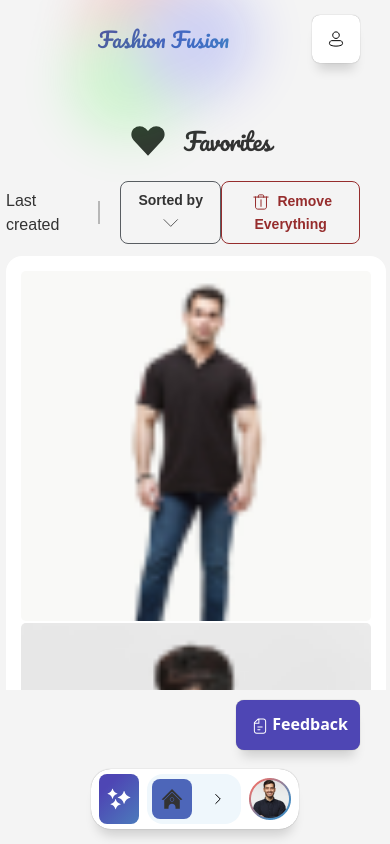
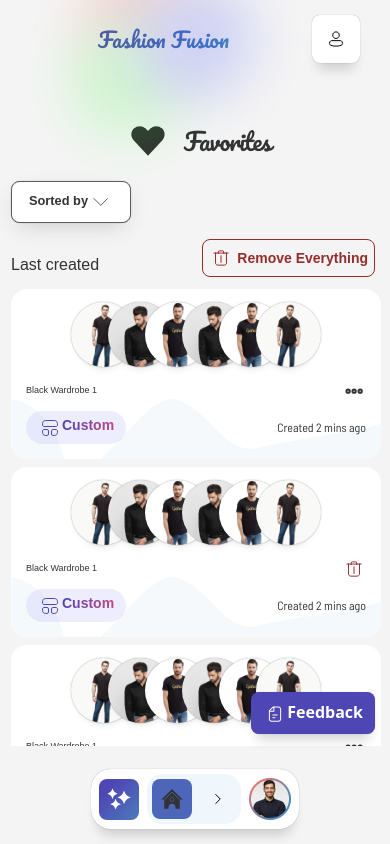
Before and after one commit to HIRATOQEER/FashionFusion, a React (Create React App) app: page / in a window 390 px wide. Built offline with nearby package versions, Linux system fonts and the light colour scheme; a web font is replaced by a local one.

Commit message:
my Wardrobe and wardrobe one page is responsive

```diff
--- a/src/components/Modals/RenameWardrobeModal.js
+++ b/src/components/Modals/RenameWardrobeModal.js
@@ -32,7 +32,7 @@ const RenameWardrobeModal = (props) => {
             className="renameWrb"
           />
         </Modal.Body>
-        <Modal.Footer className="border-0">
+        <Modal.Footer className="border-0 d-flex align-items-center">
           <Button onClick={props.onHide} className="btnrgtn">
             Cancel
           </Button>
--- a/src/components/Sidebar/UserSideBar.js
+++ b/src/components/Sidebar/UserSideBar.js
@@ -56,7 +56,7 @@ const UserSideBar = () => {
     <>
       <div className="UserSidebar">
         <Navbar>
-          <ul className="p-0 m-0 d-flex flex-row flex-lg-column gap-lg-4 gap-3">
+          <ul className="p-0 m-0 d-flex align-items-center flex-row flex-lg-column gap-lg-4 gap-3">
             <li className="firstUr">
               <Link to="#" className="me-0">
                 <img src="/images/white-star-Group.svg" alt="icon" />
--- a/src/components/favoriteProducts/FvrtProductBox.js
+++ b/src/components/favoriteProducts/FvrtProductBox.js
@@ -10,7 +10,7 @@ const FvrtProductBox = () => {
     <>
       <div className="FvrtProductBox">
         <SortedBy />
-        <Row className="p-0 m-0">
+        <Row className="p-0 m-0 g-3">
           <Col md={6}>
             <FavoriteProductCard />
           </Col>
--- a/src/components/home/HomeBox.js
+++ b/src/components/home/HomeBox.js
@@ -17,43 +17,43 @@ const HomeBox = () => {
           <Row className="g-3 me-0">
             <Col xs={12} md={6} xl={3} lg={4}>
               <div className="HomeCard">
-                <Row className="g-1 mb-4">
-                  <Col md={4}>
+                <Row className="g-1 mb-4 justify-content-center justify-content-md-start">
+                  <Col md={4} className="mblCol">
                     <img
                       className="SmlProduct"
                       src="/images/home-card-img-1.png"
                       alt="product"
                     />
                   </Col>
-                  <Col md={4}>
+                  <Col md={4} className="mblCol">
                     <img
                       className="SmlProduct"
                       src="/images/home-card-img-2.png"
                       alt="product"
                     />
                   </Col>
-                  <Col md={4}>
+                  <Col md={4} className="mblCol">
                     <img
                       className="SmlProduct"
                       src="/images/home-card-img-3.png"
                       alt="product"
                     />
                   </Col>
-                  <Col md={4}>
+                  <Col md={4} className="mblCol">
                     <img
                       className="SmlProduct"
                       src="/images/home-card-img-2.png"
                       alt="product"
                     />
                   </Col>
-                  <Col md={4}>
+                  <Col md={4} className="mblCol">
                     <img
                       className="SmlProduct"
                       src="/images/home-card-img-3.png"
                       alt="product"
                     />
                   </Col>
-                  <Col md={4}>
+                  <Col md={4} className="mblCol">
                     <img
                       className="SmlProduct"
                       src="/images/home-card-img-1.png"
@@ -96,43 +96,43 @@ const HomeBox = () => {
             </Col>
             <Col xs={12} md={6} xl={3} lg={4}>
               <div className="HomeCard">
-                <Row className="g-1 mb-4">
-                  <Col md={4}>
+                <Row className="g-1 mb-4 justify-content-center justify-content-md-start">
+                  <Col md={4} className="mblCol">
                     <img
                       className="SmlProduct"
                       src="/images/home-card-img-1.png"
                       alt="product"
                     />
                   </Col>
-                  <Col md={4}>
+                  <Col md={4} className="mblCol">
                     <img
                       className="SmlProduct"
                       src="/images/home-card-img-2.png"
                       alt="product"
                     />
                   </Col>
-                  <Col md={4}>
+                  <Col md={4} className="mblCol">
                     <img
                       className="SmlProduct"
                       src="/images/home-card-img-3.png"
                       alt="product"
                     />
                   </Col>
-                  <Col md={4}>
+                  <Col md={4} className="mblCol">
                     <img
                       className="SmlProduct"
                       src="/images/home-card-img-2.png"
                       alt="product"
                     />
                   </Col>
-                  <Col md={4}>
+                  <Col md={4} className="mblCol">
                     <img
                       className="SmlProduct"
                       src="/images/home-card-img-3.png"
                       alt="product"
                     />
                   </Col>
-                  <Col md={4}>
+                  <Col md={4} className="mblCol">
                     <img
                       className="SmlProduct"
                       src="/images/home-card-img-1.png"
@@ -175,43 +175,43 @@ const HomeBox = () => {
             </Col>
             <Col xs={12} md={6} xl={3} lg={4}>
               <div className="HomeCard">
-                <Row className="g-1 mb-4">
-                  <Col md={4}>
+                <Row className="g-1 mb-4 justify-content-center justify-content-md-start">
+                  <Col md={4} className="mblCol">
                     <img
                       className="SmlProduct"
                       src="/images/home-card-img-1.png"
                       alt="product"
                     />
                   </Col>
-                  <Col md={4}>
+                  <Col md={4} className="mblCol">
                     <img
                       className="SmlProduct"
                       src="/images/home-card-img-2.png"
                       alt="product"
                     />
                   </Col>
-                  <Col md={4}>
+                  <Col md={4} className="mblCol">
                     <img
                       className="SmlProduct"
                       src="/images/home-card-img-3.png"
                       alt="product"
                     />
                   </Col>
-                  <Col md={4}>
+                  <Col md={4} className="mblCol">
                     <img
                       className="SmlProduct"
                       src="/images/home-card-img-2.png"
                       alt="product"
                     />
                   </Col>
-                  <Col md={4}>
+                  <Col md={4} className="mblCol">
                     <img
                       className="SmlProduct"
                       src="/images/home-card-img-3.png"
                       alt="product"
                     />
                   </Col>
-                  <Col md={4}>
+                  <Col md={4} className="mblCol">
                     <img
                       className="SmlProduct"
                       src="/images/home-card-img-1.png"
@@ -254,43 +254,43 @@ const HomeBox = () => {
             </Col>
             <Col xs={12} md={6} xl={3} lg={4}>
               <div className="HomeCard">
-                <Row className="g-1 mb-4">
-                  <Col md={4}>
+                <Row className="g-1 mb-4 justify-content-center justify-content-md-start">
+                  <Col md={4} className="mblCol">
                     <img
                       className="SmlProduct"
                       src="/images/home-card-img-1.png"
                       alt="product"
                     />
                   </Col>
-                  <Col md={4}>
+                  <Col md={4} className="mblCol">
                     <img
                       className="SmlProduct"
                       src="/images/home-card-img-2.png"
                       alt="product"
                     />
                   </Col>
-                  <Col md={4}>
+                  <Col md={4} className="mblCol">
                     <img
                       className="SmlProduct"
                       src="/images/home-card-img-3.png"
                       alt="product"
                     />
                   </Col>
-                  <Col md={4}>
+                  <Col md={4} className="mblCol">
                     <img
                       className="SmlProduct"
                       src="/images/home-card-img-2.png"
                       alt="product"
                     />
                   </Col>
-                  <Col md={4}>
+                  <Col md={4} className="mblCol">
                     <img
                       className="SmlProduct"
                       src="/images/home-card-img-3.png"
                       alt="product"
                     />
                   </Col>
-                  <Col md={4}>
+                  <Col md={4} className="mblCol">
                     <img
                       className="SmlProduct"
                       src="/images/home-card-img-1.png"
@@ -333,43 +333,43 @@ const HomeBox = () => {
             </Col>
             <Col xs={12} md={6} xl={3} lg={4}>
               <div className="HomeCard">
-                <Row className="g-1 mb-4">
-                  <Col md={4}>
+                <Row className="g-1 mb-4 justify-content-center justify-content-md-start">
+                  <Col md={4} className="mblCol">
                     <img
                       className="SmlProduct"
                       src="/images/home-card-img-1.png"
                       alt="product"
                     />
                   </Col>
-                  <Col md={4}>
+                  <Col md={4} className="mblCol">
                     <img
                       className="SmlProduct"
                       src="/images/home-card-img-2.png"
                       alt="product"
                     />
                   </Col>
-                  <Col md={4}>
+                  <Col md={4} className="mblCol">
                     <img
                       className="SmlProduct"
                       src="/images/home-card-img-3.png"
                       alt="product"
                     />
                   </Col>
-                  <Col md={4}>
+                  <Col md={4} className="mblCol">
                     <img
                       className="SmlProduct"
                       src="/images/home-card-img-2.png"
                       alt="product"
                     />
                   </Col>
-                  <Col md={4}>
+                  <Col md={4} className="mblCol">
                     <img
                       className="SmlProduct"
                       src="/images/home-card-img-3.png"
                       alt="product"
                     />
                   </Col>
-                  <Col md={4}>
+                  <Col md={4} className="mblCol">
                     <img
                       className="SmlProduct"
                       src="/images/home-card-img-1.png"
@@ -412,43 +412,43 @@ const HomeBox = () => {
             </Col>
             <Col xs={12} md={6} xl={3} lg={4}>
               <div className="HomeCard">
-                <Row className="g-1 mb-4">
-                  <Col md={4}>
+                <Row className="g-1 mb-4 justify-content-center justify-content-md-start">
+                  <Col md={4} className="mblCol">
                     <img
                       className="SmlProduct"
                       src="/images/home-card-img-1.png"
                       alt="product"
                     />
                   </Col>
-                  <Col md={4}>
+                  <Col md={4} className="mblCol">
                     <img
                       className="SmlProduct"
                       src="/images/home-card-img-2.png"
                       alt="product"
                     />
                   </Col>
-                  <Col md={4}>
+                  <Col md={4} className="mblCol">
                     <img
                       className="SmlProduct"
                       src="/images/home-card-img-3.png"
                       alt="product"
                     />
                   </Col>
-                  <Col md={4}>
+                  <Col md={4} className="mblCol">
                     <img
                       className="SmlProduct"
                       src="/images/home-card-img-2.png"
                       alt="product"
                     />
                   </Col>
-                  <Col md={4}>
+                  <Col md={4} className="mblCol">
                     <img
                       className="SmlProduct"
                       src="/images/home-card-img-3.png"
                       alt="product"
                     />
                   </Col>
-                  <Col md={4}>
+                  <Col md={4} className="mblCol">
                     <img
                       className="SmlProduct"
                       src="/images/home-card-img-1.png"
@@ -491,7 +491,7 @@ const HomeBox = () => {
             </Col>
           </Row>
         </div>
-        <Button className="btnFeedBack" onClick={() => setModalShow(true)}>
+        <Button className="btnFeedBack  " onClick={() => setModalShow(true)}>
           <img src="/images/feedback-Icon.svg" alt="icon" />
           Feedback
         </Button>
--- a/src/components/sorted/SortedBy.js
+++ b/src/components/sorted/SortedBy.js
@@ -1,21 +1,30 @@
 import React from "react";
 import DeletionModal from "../Modals/DeletionModal";
-import { Button } from "react-bootstrap";
+import { Button, Dropdown } from "react-bootstrap";
 
 const SortedBy = () => {
   const [modalDeletionShow, setModalDeletionShow] = React.useState(false);
 
   return (
     <>
-      <div className="sortedBy d-flex align-items-center justify-content-between my-4">
-        <div className="d-flex align-items-center">
+      <div className="sortedBy d-flex align-items-md-center align-items-end justify-content-between my-4">
+        <div className="d-flex flex-column flex-md-row align-items-start align-items-md-center">
           <p>Last created</p>
-          <hr className="verticalLine" />
-          <Button className="btnrgtn">
-            Sorted by <img src="/images/dropdown-arrow-Icon.svg" alt="arrow" />
-          </Button>
+          <hr className="verticalLine d-none d-md-block" />
+
+          <Dropdown className="SortBy">
+            <Dropdown.Toggle className="btnrgtn" id="dropdown-basic">
+              Sorted by
+              <img src="/images/dropdown-arrow-Icon.svg" alt="arrow" />
+            </Dropdown.Toggle>
+
+            <Dropdown.Menu>
+              <Dropdown.Item href="#/action-1">Action</Dropdown.Item>
+              <Dropdown.Item href="#/action-2">Another action</Dropdown.Item>
+            </Dropdown.Menu>
+          </Dropdown>
         </div>
-        <div>
+        <div className="">
           <Button
             className="btnRemoveEvry"
             onClick={() => setModalDeletionShow(true)}
--- a/src/style.css
+++ b/src/style.css
@@ -1513,6 +1513,7 @@ button.addPerafrence:hover {
   padding: 12px;
   border-radius: var(--interactive-border-radius-radius-i-sm, 8px);
   background: linear-gradient(135deg, #4e46b4 22.57%, #4b8bbe 124.39%);
+  width: 100%;
 }
 .UserSidebar ul .innerOrder {
   border-radius: var(--paddings-gaps-p-4, 16px);
@@ -1726,6 +1727,9 @@ button.btnRemoveEvry {
   border: 1px solid var(--Alert, #962d2d);
   padding: 8px 12px;
   background-color: transparent;
+  display: flex;
+  justify-content: center;
+  align-items: center;
 }
 button.btnRemoveEvry:hover {
   color: var(--Alert, #962d2d);
@@ -1781,7 +1785,8 @@ button.btnRemoveEvry:hover {
 .HomeBox .MainCardBox {
   overflow-y: hidden;
   overflow-y: scroll;
-  height: calc(100dvh - 410px);
+  height: calc(100dvh - 350px);
+  padding: 0 16px 0 0px;
 }
 .HomeFooter {
   display: flex;
@@ -1833,17 +1838,19 @@ button.btnRemoveEvry:hover {
   color: #962d2d;
 }
 button.btnFeedBack {
-  margin: 10px 30px 10px 0;
   color: var(--White, #fff);
   font-size: 1rem;
   font-weight: 700;
   padding: 12px;
   border: none;
-  float: inline-end;
   border-radius: var(--Interactive-border-radius---radius-i-sm, 8px);
   background: var(--secondary-30, #4e46b4);
   box-shadow: 0px 0px 1px 0px rgba(0, 0, 0, 0.4),
     0px 12px 12px -6px rgba(0, 0, 0, 0.16);
+  position: absolute;
+  bottom: 140px;
+  right: 15px;
+  z-index: 999;
 }
 .NoHaveWardrobe {
   display: flex;
@@ -1931,11 +1938,12 @@ img.arrowSvg {
 img.arrowSvg:hover {
   transform: rotate(180deg); /* Rotate the arrow by 180 degrees on hover */
 }
-.FvrtProductBox button.btnFeedBack {
+/* .FvrtProductBox button.btnFeedBack {
   position: absolute;
   bottom: 0;
   right: 0;
-}
+} */
+
 img.sideBarIcon:hover {
   filter: brightness(0) invert(1); /* Inverts the colors on hover */
 }
@@ -1959,6 +1967,18 @@ p.totlgnrteprdt {
   position: relative;
   margin-bottom: 60px;
 }
+.SortBy.dropdown {
+  border-radius: var(--Interactive-border-radius---radius-i-md, 12px);
+  background: var(--Main-gohan, #fff);
+  box-shadow: 0px 0px 1px 0px rgba(0, 0, 0, 0.4),
+    0px 8px 24px -6px rgba(0, 0, 0, 0.16);
+}
+p.prdctName.mb-3 {
+  display: -webkit-box;
+  -webkit-box-orient: vertical;
+  overflow: hidden;
+  -webkit-line-clamp: 2;
+}
 /* ------------responsive-section------------- */
 /* Extra large devices (large laptops and desktops, 1200px and up) */
 @media only screen and (max-width: 1200px) {
@@ -1974,7 +1994,12 @@ p.totlgnrteprdt {
   html {
     font-size: 80%;
   }
-
+  button.btnFeedBack {
+    bottom: 110px;
+  }
+  .BasedUponPrfrnc p.discptn {
+    font-size: 1.8rem;
+  }
   .yourWardrobe button.saveWrdrb {
     font-size: 1.225rem;
   }
@@ -2072,7 +2097,7 @@ p.totlgnrteprdt {
     font-size: 1.8rem;
   }
   p {
-    font-size: 1.8rem;
+    font-size: 1.6rem;
   }
   .btncontinue {
     font-size: 1.6rem;
@@ -2319,12 +2344,55 @@ p.totlgnrteprdt {
   }
   .UserSidebar ul li.firstUr {
     padding: 8px;
+    min-height: 41px;
   }
 }
 @media only screen and (max-width: 768px) {
   html {
     font-size: 60%;
   }
+  .favoritsProducts {
+    padding: 16px 20px 16px 20px;
+  }
+  button.btnPrfSubmit {
+    width: 110px;
+  }
+  button.btnrgtn {
+    width: 110px;
+  }
+  .BasedUponPrfrnc p.discptn {
+    font-size: 1.8rem;
+  }
+  button.btnRemoveEvry {
+    padding: 6px;
+  }
+  .sortedBy {
+    padding: 0 15px 0 5px;
+  }
+  .SortBy.dropdown {
+    order: -1;
+    margin-bottom: 30px;
+  }
+  .HomeBox .HomeCard img.SmlProduct {
+    border-radius: 87.5px;
+    background: #fff;
+    box-shadow: 0px 0px 1.458px 0px rgba(0, 0, 0, 0.4),
+      0px 8.75px 8.75px -8.75px rgba(0, 0, 0, 0.16);
+    max-width: 65px;
+    width: 100%;
+  }
+  .mblCol.col-md-4 {
+    width: inherit;
+    margin: 0 -15px;
+  }
+  button.btnFeedBack {
+    margin: 0;
+    padding: 8px 12px;
+  }
+  .HomeBox .MainCardBox {
+    height: calc(100dvh - 387px);
+    padding: 0 5px 0 5px;
+  }
   .yourWardrobe button.saveWrdrb {
     font-size: 1.575rem;
   }
@@ -2675,10 +2743,10 @@ p.totlgnrteprdt {
     font-size: 1.75rem;
   }
   button.btnPrfSubmit {
-    font-size: 1.75rem;
+    font-size: 1.6rem;
   }
   button.btnrgtn {
-    font-size: 1.75rem;
+    font-size: 1.6rem;
   }
   button.btnFeedBack {
     font-size: 2rem;
```
Also changed, not shown: src/components/WardrobeResult/WardrobeOneResult.js (+66 -20 lines), src/pages/Favorites/FavoritesProduct.js (+6 -2 lines), src/pages/Wardrobe/WardrobeOne.js (+6 -2 lines).
